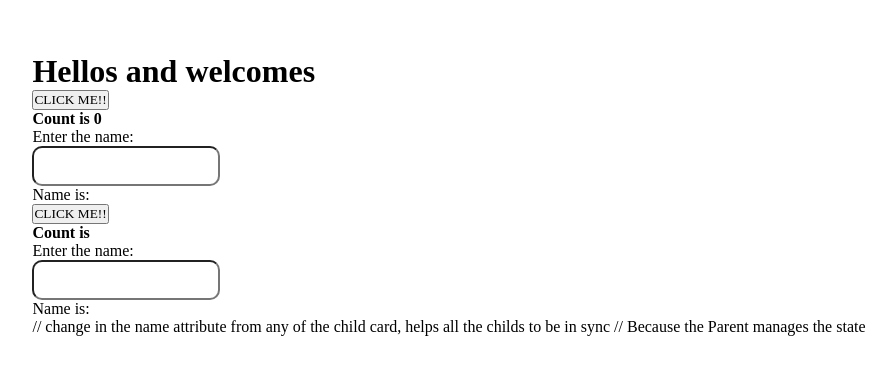
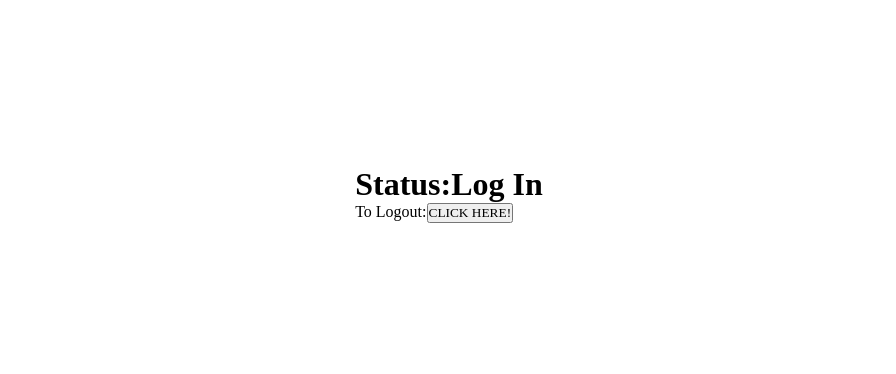
Before and after one commit to Rajiya-22/React_Practice, a React (Vite) app: page / in a window 1280 px wide. Shown: the part 206-580 px from the top of the page, without its empty margins (191-1087 px from the left). Built offline with nearby package versions, Linux system fonts and the light colour scheme.

Commit message:
Sixth Commit

```diff
--- a/src/App.jsx
+++ b/src/App.jsx
@@ -1,28 +1,13 @@
 import { useState } from 'react'
 import './App.css'
-import Card from './components/Card'
+import Login from './components/Login'
 
 
 function App() {
-  //App is parent to card
-  // The entire creation, management, change is taken care by the parent which makes it easy to sync the state among all the children
-
-  const[name,setName] = useState('');
-  const[count,setCount] = useState(0);
-  let handleOnClick = ()=>{
-    setCount(count+1);
-  }
+  const[loggedIn,setLogin] = useState(true)
   return (
     <div>
-      {/* Attributes added in the <Card> tag are considered as props */}
-      {/* Content added inside the opening and closing tags of Card are considered as props.children */}
-      {/* They are considered as children attribute */}
-      <Card handleOnClick={handleOnClick} count={count} setName={setName} name={name}>
-        <h1>Hellos and welcomes</h1>
-      </Card>
-      <Card setName={setName} name={name}/>
-      // change in the name attribute from any of the child card, helps all the childs to be in sync
-      // Because the Parent manages the state
+      <Login login={loggedIn} setLogin={setLogin}/>
     </div>
   )
 }
--- /dev/null
+++ b/src/components/Login.jsx
@@ -0,0 +1,19 @@
+import React from 'react'
+
+const Login = (props) => {
+  let status;
+  if(props.login){
+    status = "Log In";
+  }
+  else{
+    status = "Log Out";
+  }
+  return (
+    <div>
+      <h1>Status:{status}</h1>To {props.login? 'Logout' : 'Login'}:
+      <button onClick={()=>{props.setLogin(!props.login)}}>CLICK HERE!</button>
+    </div>
+  )
+}
+
+export default Login
```
